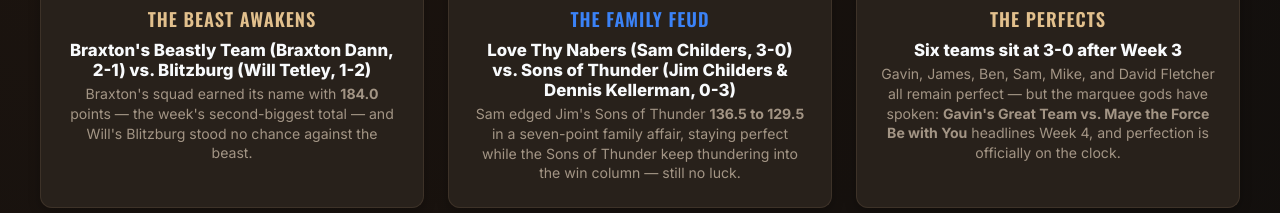
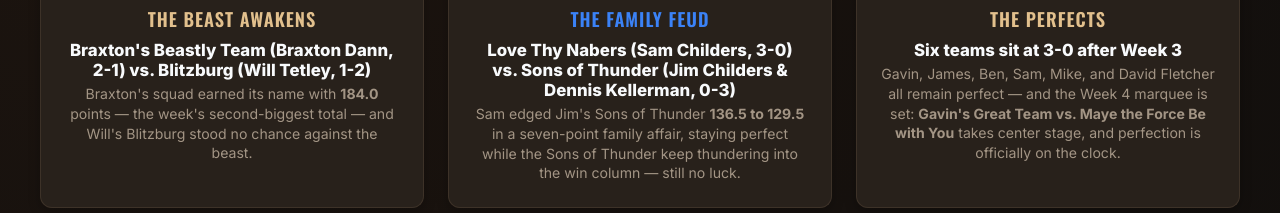
Before and after one commit to Lhclarkkent/mens-league-standings, a plain HTML site: page index.html in a window 1280 px wide. Shown: the part 826-1039 px from the top of the page. Drawn offline with nearby package versions, Linux system fonts and the light colour scheme.

Commit message:
Reword Perfects tile: remove 'marquee gods'

```diff
--- a/index.html
+++ b/index.html
@@ -437,7 +437,7 @@
                 <div class="trophy-icon">🏆</div>
                 <div class="trophy-name">The Perfects</div>
                 <div class="trophy-winner">Six teams sit at 3-0 after Week 3</div>
-                <div class="trophy-reason">Gavin, James, Ben, Sam, Mike, and David Fletcher all remain perfect — but the marquee gods have spoken: <strong>Gavin's Great Team vs. Maye the Force Be with You</strong> headlines Week 4, and perfection is officially on the clock.</div>
+                <div class="trophy-reason">Gavin, James, Ben, Sam, Mike, and David Fletcher all remain perfect — and the Week 4 marquee is set: <strong>Gavin's Great Team vs. Maye the Force Be with You</strong> takes center stage, and perfection is officially on the clock.</div>
             </div>
         </div>
 
```
